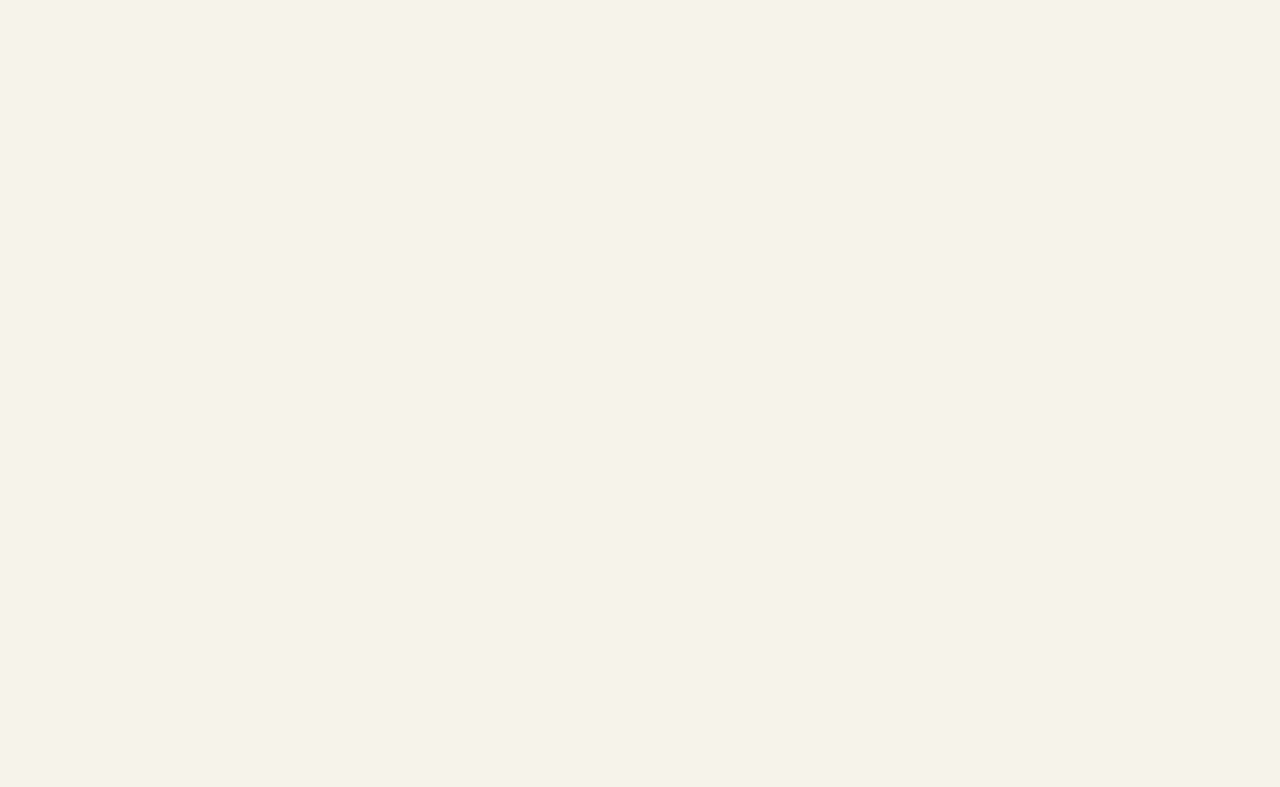
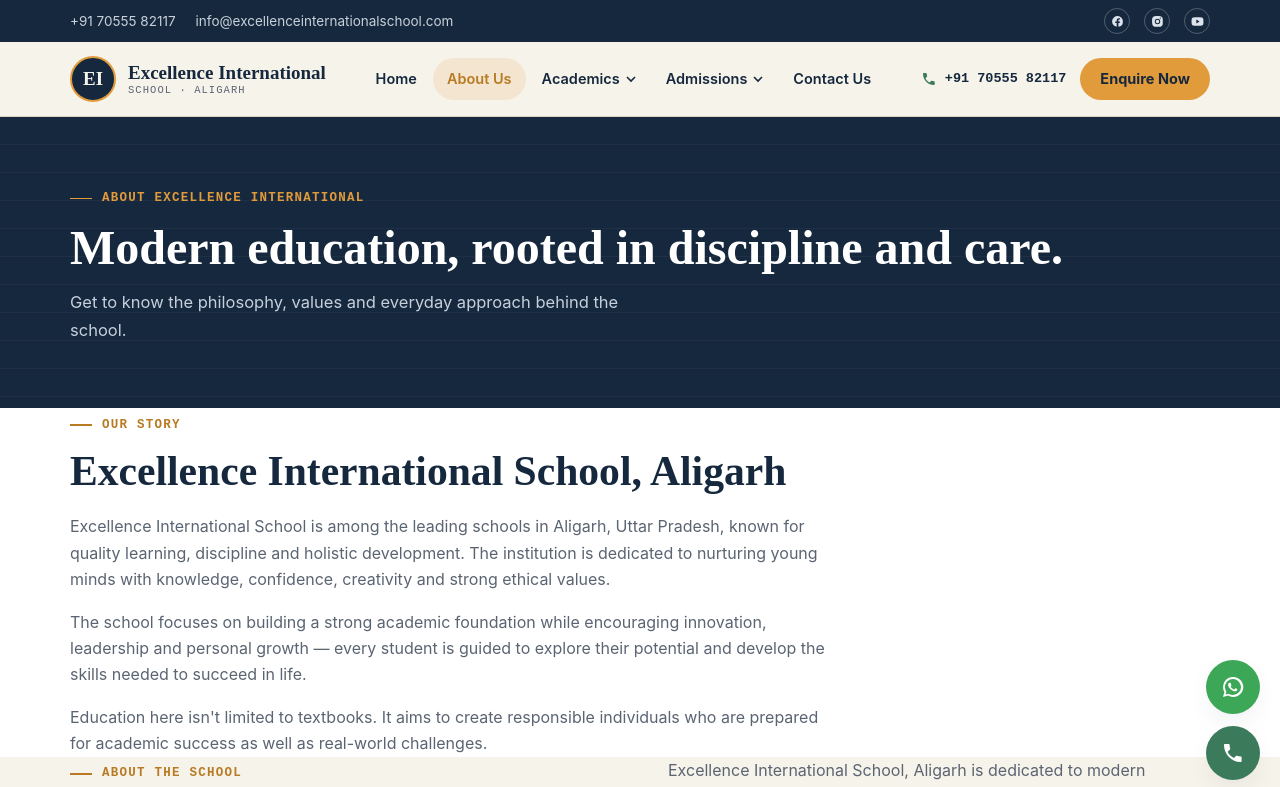
Before and after one commit to Kruparth08/DETTROIN-INT-Kruparth-Website, a React (Vite) app: page /about in a window 1280 px wide. Before the commit this address had no page. Shown: the top 787 px of the page. Built offline with nearby package versions, Linux system fonts and the light colour scheme.

Commit message:
About us page complete

```diff
--- a/src/App.jsx
+++ b/src/App.jsx
@@ -1,12 +1,15 @@
 import { Routes, Route } from 'react-router-dom'
 import MainLayout from './layouts/MainLayout'
 import Home from './pages/Home'
+import About from './pages/About'
 
 export default function App() {
   return (
     <Routes>
       <Route element={<MainLayout />}>
         <Route path="/" element={<Home />} />
+        <Route path="/about" element={<About />} />
+
 
       </Route>
     </Routes>
--- /dev/null
+++ b/src/components/PageHeader.jsx
@@ -0,0 +1,11 @@
+export default function PageHeader({ eyebrow, title, desc }) {
+  return (
+    <section className="bg-ink text-white pt-16 pb-16 bg-ledger-dark">
+      <div className="container">
+        <span className="eyebrow eyebrow-light">{eyebrow}</span>
+        <h1 className="!text-white text-[clamp(2rem,4vw,3rem)] font-semibold mt-3.5">{title}</h1>
+        {desc && <p className="!text-[#C6D0DD] mt-4 max-w-xl text-[16.5px]">{desc}</p>}
+      </div>
+    </section>
+  )
+}
--- /dev/null
+++ b/src/pages/About.jsx
@@ -0,0 +1,48 @@
+import PageHeader from '../components/PageHeader'
+import AboutPreview from '../sections/AboutPreview'
+import WhyUs from '../sections/WhyUs'
+import Values from '../sections/Values'
+import Reveal from '../components/Reveal'
+
+export default function About() {
+  return (
+    <>
+      <PageHeader
+        eyebrow="About Excellence International"
+        title="Modern education, rooted in discipline and care."
+        desc="Get to know the philosophy, values and everyday approach behind the school."
+      />
+
+      <section className="bg-white">
+        <div className="container">
+          <Reveal>
+            <div className="max-w-3xl">
+              <span className="eyebrow">Our story</span>
+              <h2 className="mt-3.5 text-[clamp(1.9rem,3.4vw,2.6rem)] font-semibold">
+                Excellence International School, Aligarh
+              </h2>
+              <p className="mt-5 text-[16px]">
+                Excellence International School is among the leading schools in Aligarh, Uttar Pradesh, known for
+                quality learning, discipline and holistic development. The institution is dedicated to nurturing
+                young minds with knowledge, confidence, creativity and strong ethical values.
+              </p>
+              <p className="mt-4 text-[16px]">
+                The school focuses on building a strong academic foundation while encouraging innovation, leadership
+                and personal growth — every student is guided to explore their potential and develop the skills
+                needed to succeed in life.
+              </p>
+              <p className="mt-4 text-[16px]">
+                Education here isn't limited to textbooks. It aims to create responsible individuals who are
+                prepared for academic success as well as real-world challenges.
+              </p>
+            </div>
+          </Reveal>
+        </div>
+      </section>
+
+      <AboutPreview />
+      <WhyUs />
+      <Values />
+    </>
+  )
+}
```
